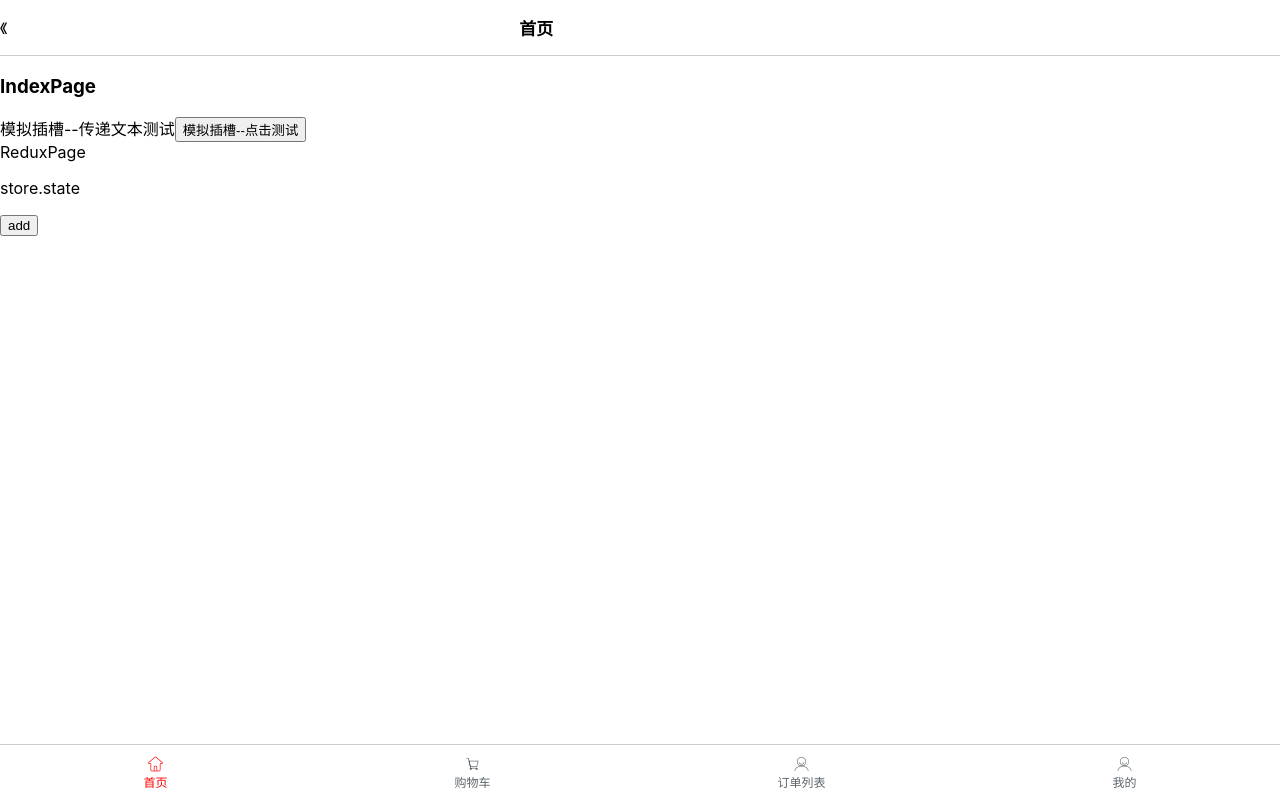
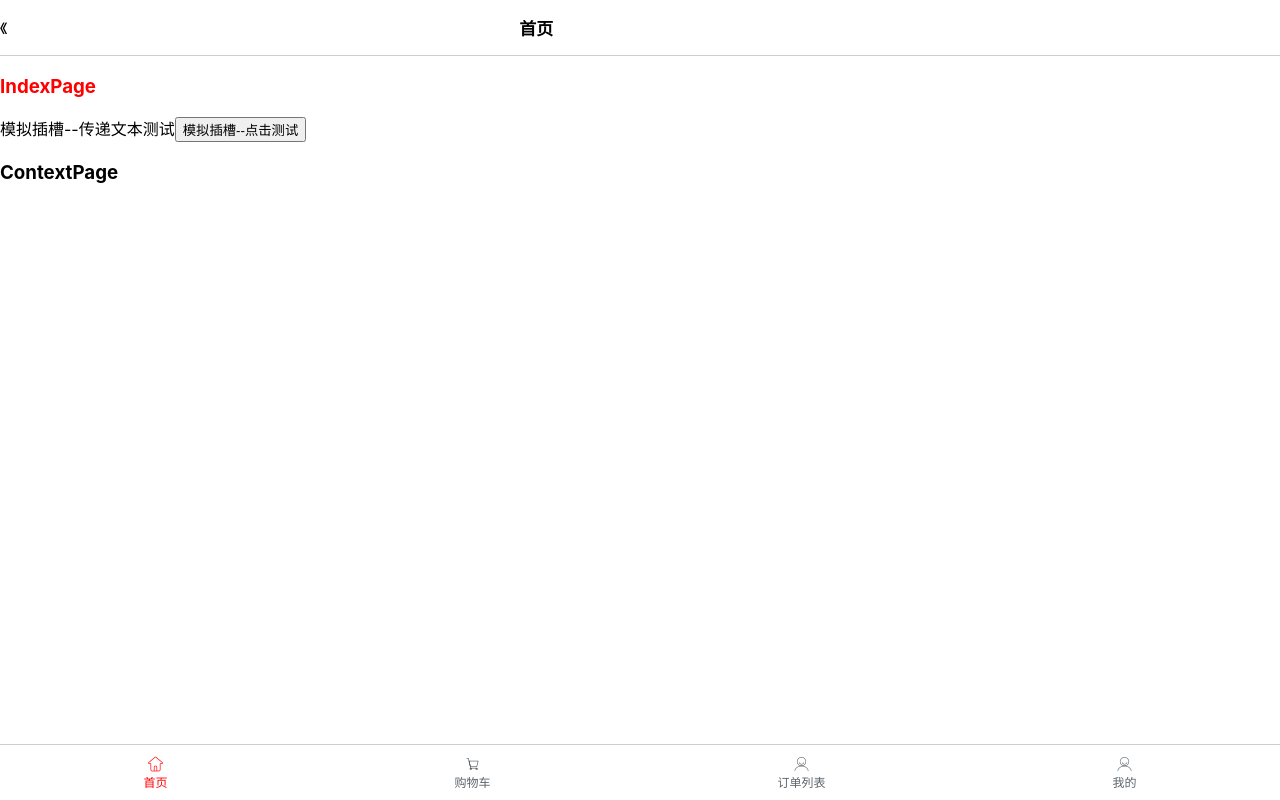
Before and after one commit to haohongyang1/my-app-test, a React (Create React App) app: page / in a window 1280 px wide. Built offline with nearby package versions, Linux system fonts and the light colour scheme.

Commit message:
react context test

```diff
--- a/package.json
+++ b/package.json
@@ -9,7 +9,8 @@
     "node-sass": "^4.14.1",
     "react": "^16.13.1",
     "react-dom": "^16.13.1",
-    "react-scripts": "3.4.1"
+    "react-scripts": "3.4.1",
+    "redux": "^4.0.5"
   },
   "scripts": {
     "start": "react-scripts start",
--- a/src/App.js
+++ b/src/App.js
@@ -1,24 +1,26 @@
 import React, { useState } from "react";
-import IndexPage from "./pages/IndexPage";
+// import IndexPage from "./pages/IndexPage";
+import ContextPage from "./pages/ContextPage0725/ContextPage";
 import CartPage from "./pages/CartPage";
 import OrderListPage from "./pages/OrderListPage";
 import UserPage from "./pages/UserPage";
 import BottomNav from "./components/BottomNav";
 // import SetStatePage from "./components/Demo/SetStatePage";
 // import LifeCyclePage from "./components/Demo/LifeCyclePage";
-import ReduxPage from "./components/Demo/ReduxPage";
+// import ReduxPage from "./components/Demo/ReduxPage";
 
 function App() {
   const [activeNum, setActiveNum] = useState(0);
   return (
     <div className="App">
-      {activeNum === 0 && <IndexPage />}
+      {/* {activeNum === 0 && <IndexPage />} */}
+      {activeNum === 0 && <ContextPage />}
       {activeNum === 1 && <CartPage />}
       {activeNum === 2 && <OrderListPage />}
       {activeNum === 3 && <UserPage />}
       {/* <SetStatePage /> */}
       {/* <LifeCyclePage /> */}
-      <ReduxPage />
+      {/* <ReduxPage /> */}
       <BottomNav activeNum={activeNum} setActiveNum={setActiveNum} />
     </div>
   );
--- /dev/null
+++ b/src/context/index.js
@@ -0,0 +1,13 @@
+/**
+ * React context:
+ * 定义：相当于 Vue中的 provider/inject
+ * 使用步骤：
+ * 1、创建：createContext();
+ * 2、创建Provider：
+ * 3、引入该context：
+ * 4、传递value值：
+ * 5、获取：ThemeProvider上的所有子孙组件都可以获取到value值；
+ */
+import React from "react";
+export const ThemeContext = React.createContext();
+export const ThemeProvider = ThemeContext.Provider;
--- /dev/null
+++ b/src/pages/ContextPage0725/ContextPage.js
@@ -0,0 +1,26 @@
+import React, { Component } from "react";
+import IndexPage from "../IndexPage/index";
+// import UserPage from "../UserPage/index";
+import { ThemeProvider } from "../../context/index";
+export default class ContextPage extends Component {
+  constructor(props) {
+    super(props);
+    this.state = {
+      theme: {
+        themeColor: "red",
+      },
+    };
+  }
+  render() {
+    const { theme } = this.state;
+    return (
+      <div>
+        <ThemeProvider value={theme}>
+          <IndexPage />
+          <h3>ContextPage</h3>
+          {/* <UserPage /> */}
+        </ThemeProvider>
+      </div>
+    );
+  }
+}
--- a/src/pages/IndexPage/index.js
+++ b/src/pages/IndexPage/index.js
@@ -1,13 +1,18 @@
 import React, { Component } from "react";
 import Layout from "../../fragments/Layout";
+import { ThemeContext } from "../../context";
 export default class IndexPage extends Component {
+  // 将context属性挂到this下
+  static contextType = ThemeContext;
   render() {
+    console.log("this", this);
+    const { themeColor } = this.context;
     return (
       <div>
         <Layout showTopBar={true} barTitle={"首页"}>
           {/* <h3>IndexPage</h3> */}
           {{
-            content: <h3>IndexPage</h3>,
+            content: <h3 style={{ color: themeColor }}>IndexPage</h3>,
             text: "模拟插槽--传递文本测试",
             btnClick: () => {
               console.log("模拟插槽---点击事件测试");
--- a/src/pages/UserPage/index.js
+++ b/src/pages/UserPage/index.js
@@ -1,10 +1,14 @@
-import React, { Component } from "react";
-export default class UserPage extends Component {
-  render() {
-    return (
-      <div>
-        <h3>UserPage</h3>
-      </div>
-    );
-  }
+import React, { useContext } from "react";
+
+import { ThemeContext } from "../../context/index";
+export default function UserPage(props) {
+  const ctx = useContext(ThemeContext);
+  console.log(ctx);
+  // const { themeColor } = ctx;
+  return (
+    <div>
+      <h3 style={{ color: "green" }}>UserContext</h3>
+      {/* <h3 style={{ color: themeColor }}>UserContext</h3> */}
+    </div>
+  );
 }
```
Also changed, not shown: 2 other files (tests, documents, lock files or other folders).
